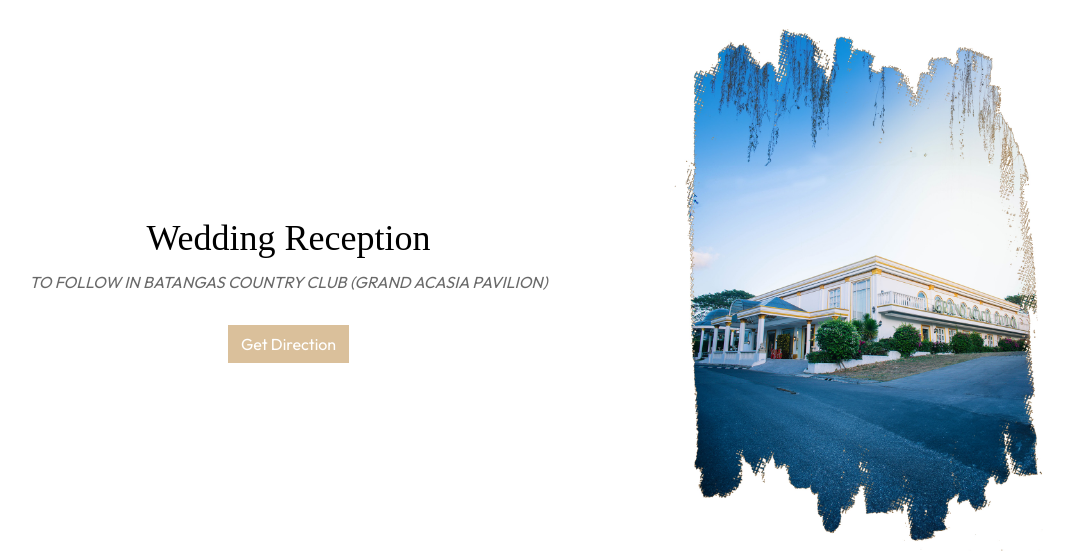
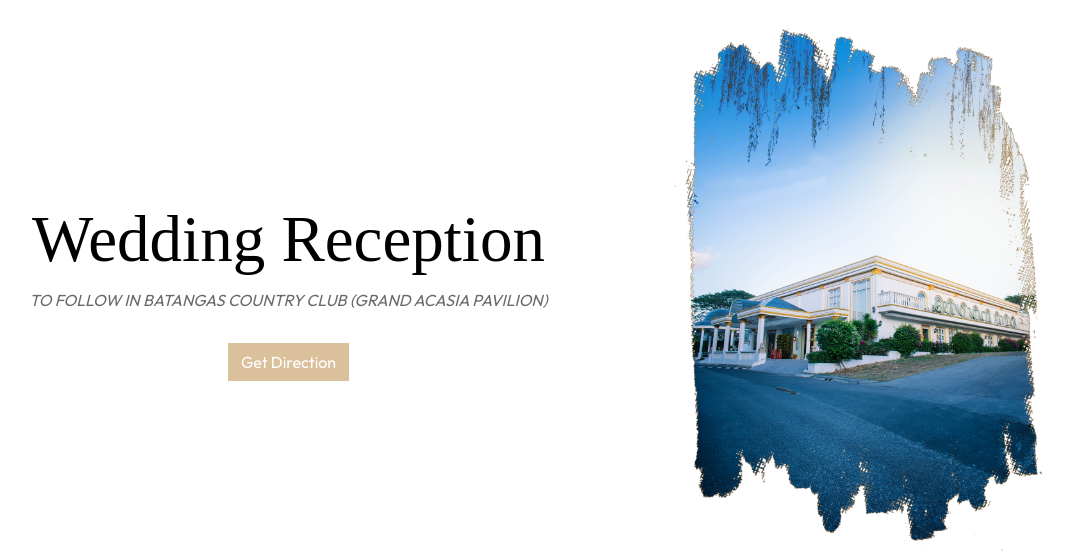
Before and after one commit to bhismaericanuptial/bhismaericanuptial.github.io, a PHP site: page / in a window 1280 px wide. Shown: the part 2185-2736 px from the top of the page, without its empty margins (114-1187 px from the left). Run offline with PHP 8.4, Linux system fonts and the light colour scheme; some web fonts are replaced.

Commit message:
Update main.css

```diff
--- a/assets/css/main.css
+++ b/assets/css/main.css
@@ -1786,7 +1786,7 @@ a.btn.btn-primary {
 
 #events h3 {
   margin-bottom: 10px;
-  font-size: 36px;
+  font-size: 65px;
   font-weight: 500;
   font-family: 'WindSong';
 }
```
